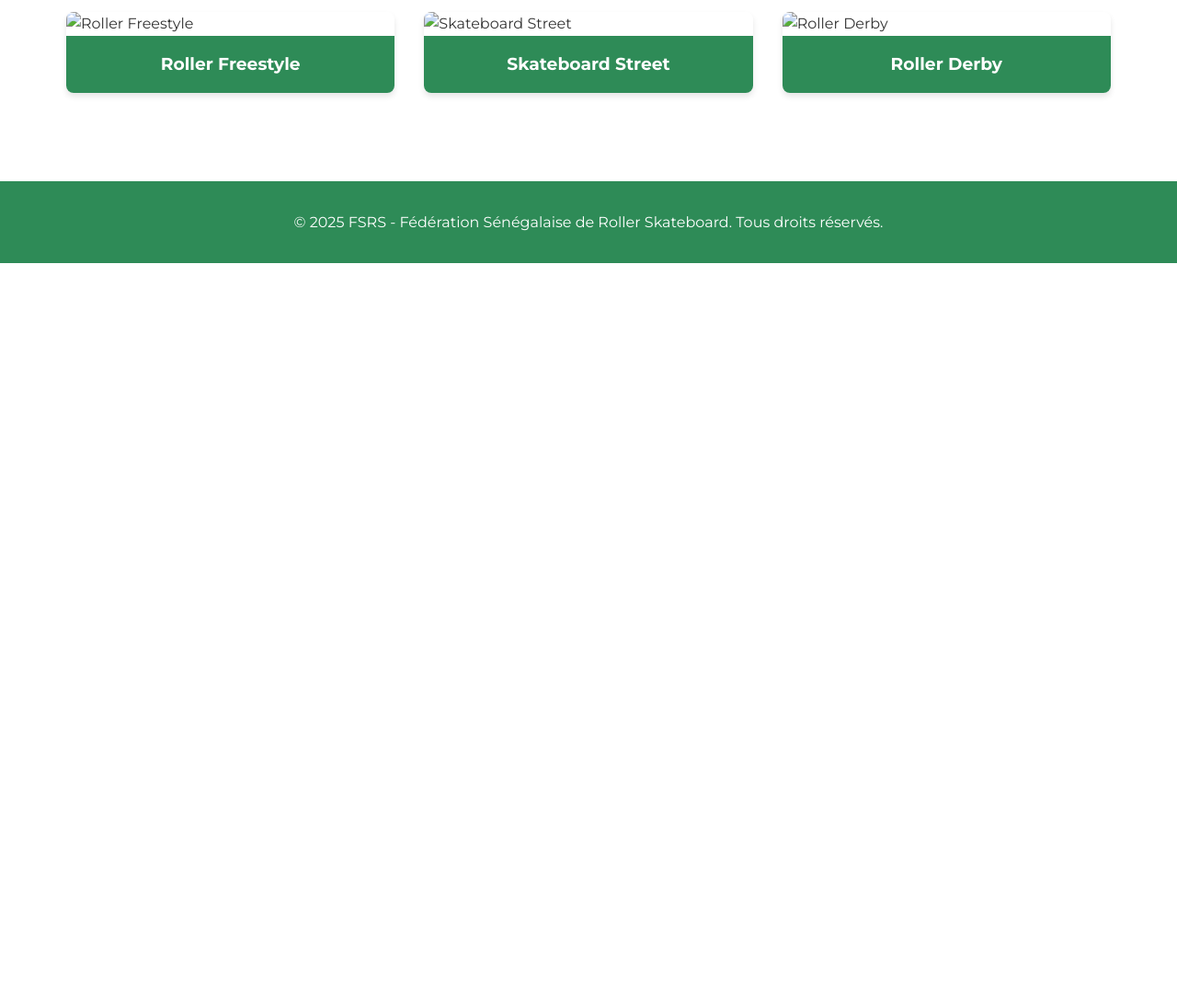
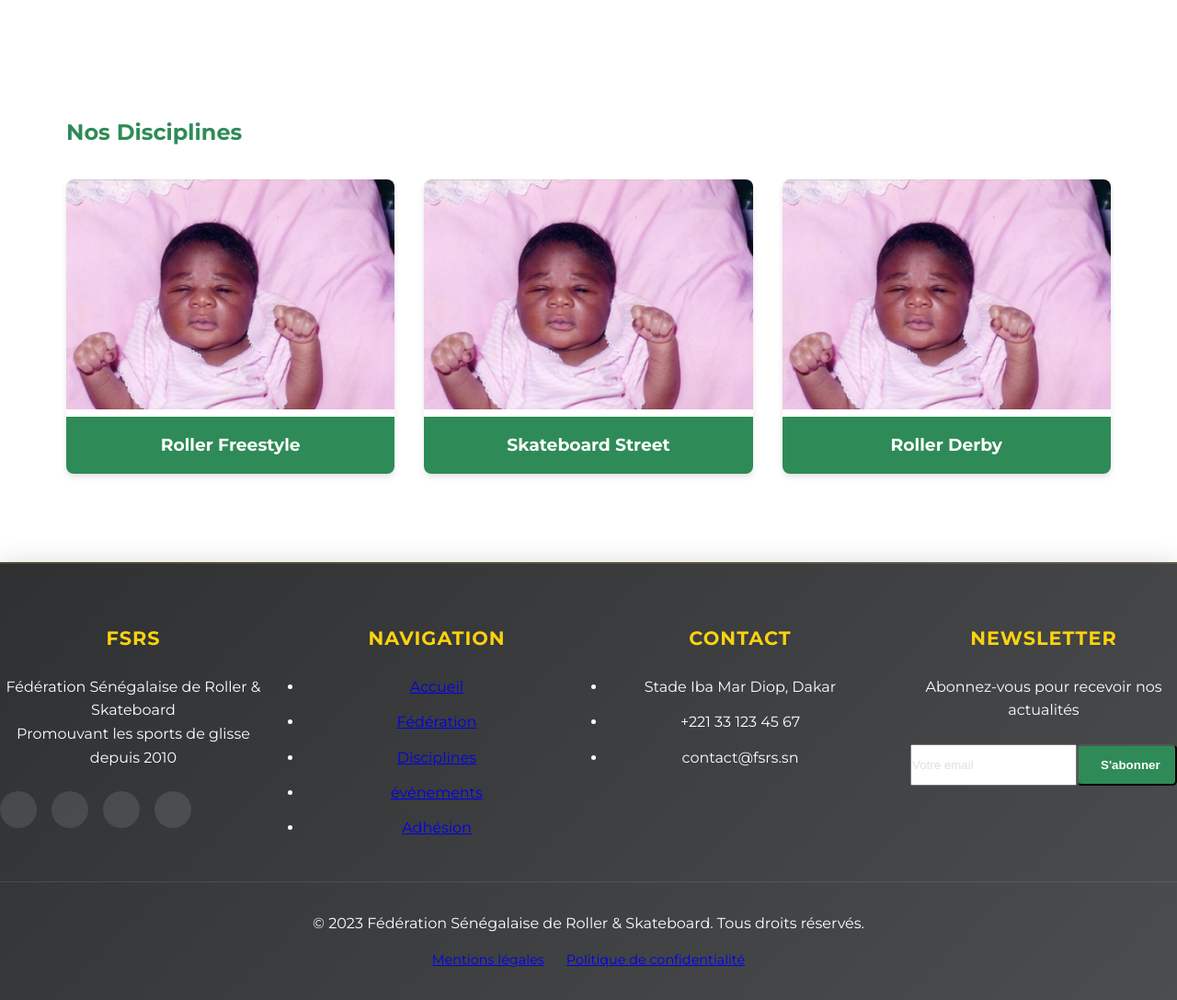
Before and after one commit to Doudousmyle42/Fede, a plain HTML site: page views/index.html in a window 1280 px wide. Shown: the part 2134-3221 px from the top of the page at 92% size. Before the commit the page ends 2420 px from the top, so only its background shows below. Drawn offline with Linux system fonts and the light colour scheme.

Commit message:
modif footer

```diff
--- a/static/css/style.css
+++ b/static/css/style.css
@@ -11,6 +11,11 @@
     --tertiary-color: #FFD700;  /* Jaune Or */
     --action-color: #FF0000;   /* Rouge */
     --font-primary: 'Montserrat', sans-serif;
+    --black: #000000;     /* Noir */
+    --white: #fff;     /* Blanc */
+    --yellow: #FCD20E;    /* Jaune */
+
+    --border-radius: 8px;
 }
 
 body {
@@ -434,3 +439,106 @@ footer {
         font-size: 1.8rem;
     }
 }
+
+/* ====== FOOTER ====== */
+.footer {
+    background: linear-gradient(135deg, rgba(35,37,38,0.95) 0%, rgba(65,67,69,0.95) 100%);
+    color: var(--white);
+    padding: 4rem 0 2rem;
+    backdrop-filter: blur(4px);
+    border-top: 2px solid rgba(252,210,14,0.12);
+    box-shadow: 0 -2px 24px 0 rgba(0,0,0,0.12);
+}
+
+.footer-grid {
+    display: grid;
+    grid-template-columns: repeat(auto-fit, minmax(260px, 1fr));
+    gap: 2.5rem;
+    margin-bottom: 2rem;
+}
+
+.footer-col h3 {
+    color: var(--yellow);
+    margin-bottom: 1.5rem;
+    font-size: 1.3rem;
+    letter-spacing: 1px;
+    text-transform: uppercase;
+}
+
+.footer-col ul li {
+  margin-bottom: 0.8rem;
+}
+
+.footer-col ul li a {
+  transition: color 0.3s;
+}
+
+.footer-col ul li a:hover {
+  color: var(--yellow);
+}
+
+.social-links {
+  display: flex;
+  gap: 1rem;
+  margin-top: 1.5rem;
+}
+
+.social-links a {
+  display: flex;
+  align-items: center;
+  justify-content: center;
+  width: 40px;
+  height: 40px;
+  border-radius: 50%;
+  background-color: rgba(255, 255, 255, 0.1);
+  transition: all 0.3s;
+}
+
+.social-links a:hover {
+  background-color: var(--yellow);
+  color: var(--black);
+}
+
+.newsletter-form {
+  display: flex;
+  margin-top: 1.5rem;
+}
+
+.newsletter-form input {
+
+}
+.newsletter-form input::placeholder {
+    color: #e0e0e0;
+    opacity: 1;
+}
+  flex: 1;
+  padding: 0.75rem;
+  border: none;
+  border-radius: var(--border-radius) 0 0 var(--border-radius);
+}
+
+.newsletter-form button {
+  border-radius: 0 var(--border-radius) var(--border-radius) 0;
+}
+
+.footer-bottom {
+  text-align: center;
+  padding-top: 2rem;
+  border-top: 1px solid rgba(255, 255, 255, 0.1);
+}
+
+.legal-links {
+  display: flex;
+  justify-content: center;
+  gap: 1.5rem;
+  margin-top: 1rem;
+}
+
+.legal-links a {
+  font-size: 0.9rem;
+  transition: color 0.3s;
+}
+
+.legal-links a:hover {
+  color: var(--yellow);
+}
--- a/views/index.html
+++ b/views/index.html
@@ -43,17 +43,17 @@
             <h2>Actualités Récentes</h2>
             <div class="actualites-grid">
                 <article>
-                    <img src="images/actualite1.jpg" alt="Actualité 1">
+                    <img src="../img/doudou.jpg" alt="Actualité 1">
                     <h3>Championnat National 2025</h3>
                     <p>Découvrez les résultats du championnat national de roller skateboard.</p>
                 </article>
                 <article>
-                    <img src="images/actualite2.jpg" alt="Actualité 2">
+                    <img src="../img/doudou.jpg" alt="Actualité 2">
                     <h3>Nouveau Partenaire</h3>
                     <p>La FSRS annonce un partenariat avec une marque internationale.</p>
                 </article>
                 <article>
-                    <img src="images/actualite3.jpg" alt="Actualité 3">
+                    <img src="../img/doudou.jpg" alt="Actualité 3">
                     <h3>Formation des Entraîneurs</h3>
                     <p>Une session de formation pour les entraîneurs aura lieu en décembre.</p>
                 </article>
@@ -76,15 +76,15 @@
             <h2>Nos Disciplines</h2>
             <div class="disciplines-grid">
                 <div class="discipline">
-                    <img src="images/roller-freestyle.jpg" alt="Roller Freestyle">
+                    <img src="../img/doudou.jpg" alt="Roller Freestyle">
                     <h3>Roller Freestyle</h3>
                 </div>
                 <div class="discipline">
-                    <img src="images/skateboard-street.jpg" alt="Skateboard Street">
+                    <img src="../img/doudou.jpg" alt="Skateboard Street">
                     <h3>Skateboard Street</h3>
                 </div>
                 <div class="discipline">
-                    <img src="images/roller-derby.jpg" alt="Roller Derby">
+                    <img src="../img/doudou.jpg" alt="Roller Derby">
                     <h3>Roller Derby</h3>
                 </div>
             </div>
@@ -92,9 +92,59 @@
     </section>
 
     <!-- Pied de page -->
-    <footer>
+    <footer class="footer">
         <div class="container">
-            <p>&copy; 2025 FSRS - Fédération Sénégalaise de Roller Skateboard. Tous droits réservés.</p>
+            <div class="footer-grid">
+                <div class="footer-col">
+                    <h3>FSRS</h3>
+                    <p>Fédération Sénégalaise de Roller & Skateboard</p>
+                    <p>Promouvant les sports de glisse depuis 2010</p>
+
+                    <div class="social-links">
+                        <a href="#"><i class="fab fa-facebook-f"></i></a>
+                        <a href="#"><i class="fab fa-instagram"></i></a>
+                        <a href="#"><i class="fab fa-youtube"></i></a>
+                        <a href="#"><i class="fab fa-twitter"></i></a>
+                    </div>
+                </div>
+
+                <div class="footer-col">
+                    <h3>Navigation</h3>
+                    <ul>
+                        <li><a href="index.html">Accueil</a></li>
+                        <li><a href="federation.html">Fédération</a></li>
+                        <li><a href="disciplines.html">Disciplines</a></li>
+                        <li><a href="evenements.html">événements</a></li>
+                        <li><a href="licences.html">Adhésion</a></li>
+                    </ul>
+                </div>
+
+                <div class="footer-col">
+                    <h3>Contact</h3>
+                    <ul class="contact-info">
+                        <li><i class="fas fa-map-marker-alt"></i> Stade Iba Mar Diop, Dakar</li>
+                        <li><i class="fas fa-phone"></i> +221 33 123 45 67</li>
+                        <li><i class="fas fa-envelope"></i> contact@fsrs.sn</li>
+                    </ul>
+                </div>
+
+                <div class="footer-col">
+                    <h3>Newsletter</h3>
+                    <p>Abonnez-vous pour recevoir nos actualités</p>
+                    <form class="newsletter-form">
+                        <input type="email" placeholder="Votre email" required>
+                        <button type="submit" class="btn btn-primary">S'abonner</button>
+                    </form>
+                </div>
+            </div>
+
+            <div class="footer-bottom">
+                <p>&copy; 2023 Fédération Sénégalaise de Roller & Skateboard. Tous droits réservés.</p>
+                <div class="legal-links">
+                    <a href="mentions-legales.html">Mentions légales</a>
+                    <a href="politique-confidentialite.html">Politique de confidentialité</a>
+                </div>
+            </div>
         </div>
     </footer>
 
```
Also changed, not shown: footer.txt (added, +153 -0 lines), views/actualites.html (+4 -4 lines), views/disciplines.html (+5 -4 lines), views/federation.html (+3 -3 lines), img/banner-disci.jpg, img/disci.jpg (added), img/doudou.jpg (added).
